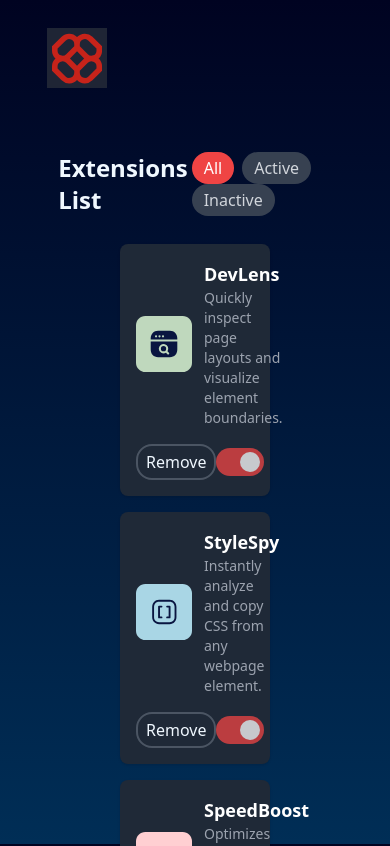
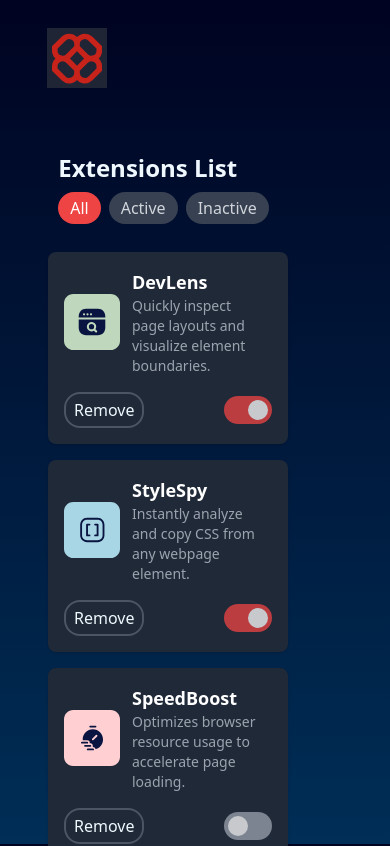
Before and after one commit to mohadeseSadri/Extension-list, a React (Vite) app: page / in a window 390 px wide. Shown: the top 846 px of the page. Built offline with nearby package versions, Linux system fonts and the light colour scheme.

Commit message:
Responsive

```diff
--- a/src/Components/Category.tsx
+++ b/src/Components/Category.tsx
@@ -10,8 +10,8 @@ function Category({ filter, setFilter }: FilterButtonsProps) {
 
   return (
     <>
-      <section className="flex justify-center">
-        <div className="m-3 flex w-[80%] justify-between">
+      <section className="flex justify-center item-center">
+        <div className="m-3 sm:flex w-[80%] sm:justify-between">
           <header>
             <h2 className="text-2xl font-bold">Extensions List</h2>
           </header>
@@ -24,7 +24,7 @@ function Category({ filter, setFilter }: FilterButtonsProps) {
                   type="button"
                   onClick={() => setFilter(btn)}
                   aria-pressed={filter === btn}
-                  className={`mx-1 rounded-2xl bg-[#1F2535] px-3 py-1 ${
+                  className={`mr-2 rounded-2xl bg-[#1F2535] px-3 py-1 mt-2 ${
                     filter === btn
                       ? "bg-red-500 text-white"
                       : "bg-gray-700 text-gray-300 hover:bg-gray-600"
--- a/src/Components/ExtensionCard.tsx
+++ b/src/Components/ExtensionCard.tsx
@@ -18,8 +18,8 @@ function ExtensionCard({ extension, onToggle }: ExtensionCardProps) {
   const { hideExtension } = useExtensionsStore();
   return (
     <>
-      <div className="flex flex-col justify-between rounded-lg bg-gray-800 p-4 shadow">
-        <section className="flex">
+      <div className="flex flex-col justify-between rounded-lg bg-gray-800 p-4 shadow w-[15rem] md:w-[20rem]">
+        <section className="flex item-center justify-center">
           <img src={extension.image} alt="extension.image" className="w-14" />
           <div className="mx-3">
             <h3 className="text-lg font-semibold text-white">
--- a/src/Components/ExtensionList.tsx
+++ b/src/Components/ExtensionList.tsx
@@ -27,7 +27,7 @@ function ExtensionList() {
       <div className="p-6">
         <Category filter={filter} setFilter={setFilter} />
         <section className="container mx-auto my-4">
-          <div className="grid grid-cols-1 justify-center gap-4 px-4 sm:grid-cols-2 lg:grid-cols-3 w-100 mx-20">
+          <div className="grid grid-cols-1 gap-4 sm:grid-cols-2 lg:grid-cols-3 sm:mx-8 md:ml-16 ml-2 px-4">
             {extensions && filtered
             .filter((ext) => ext.visible)
             .map((ext) => (
```
